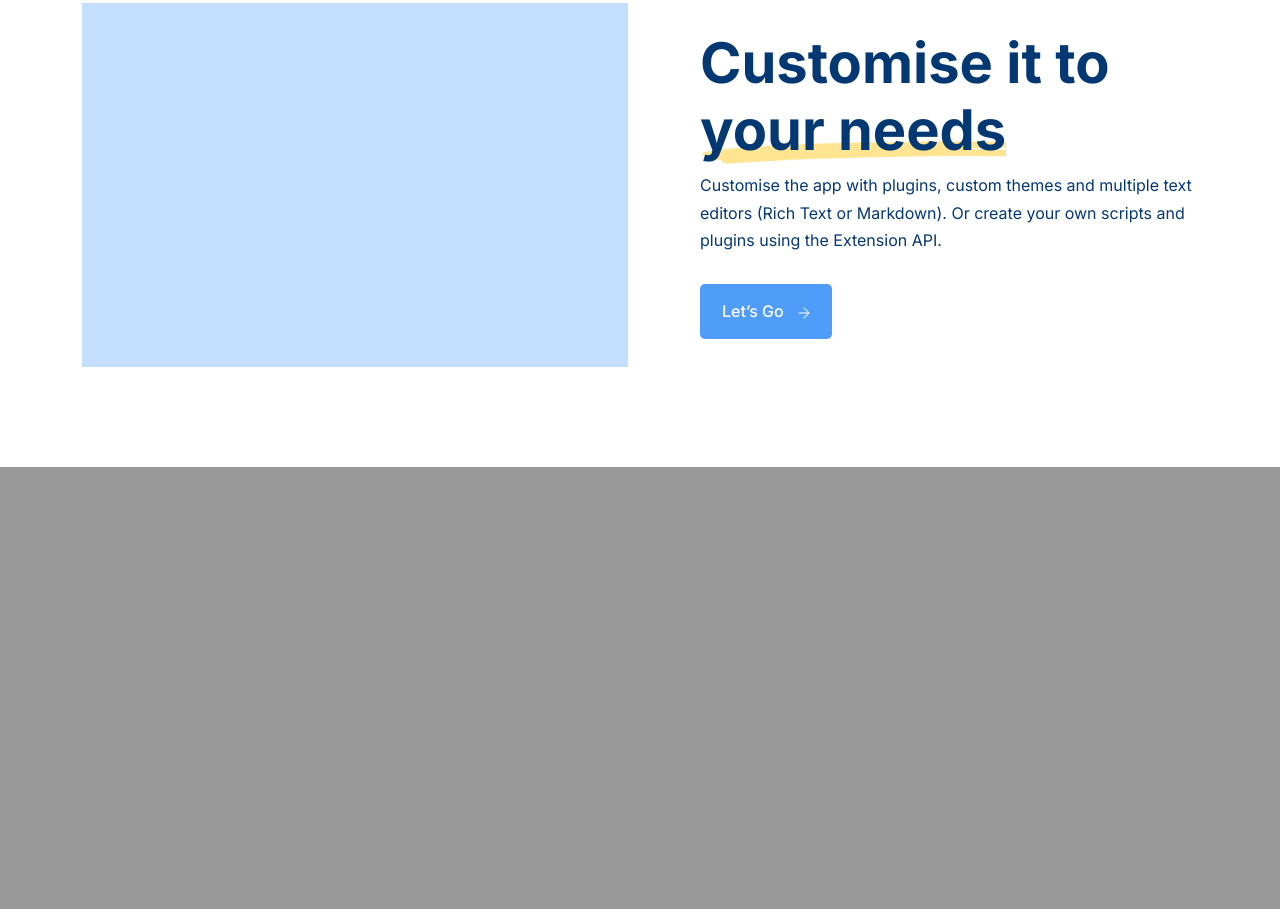
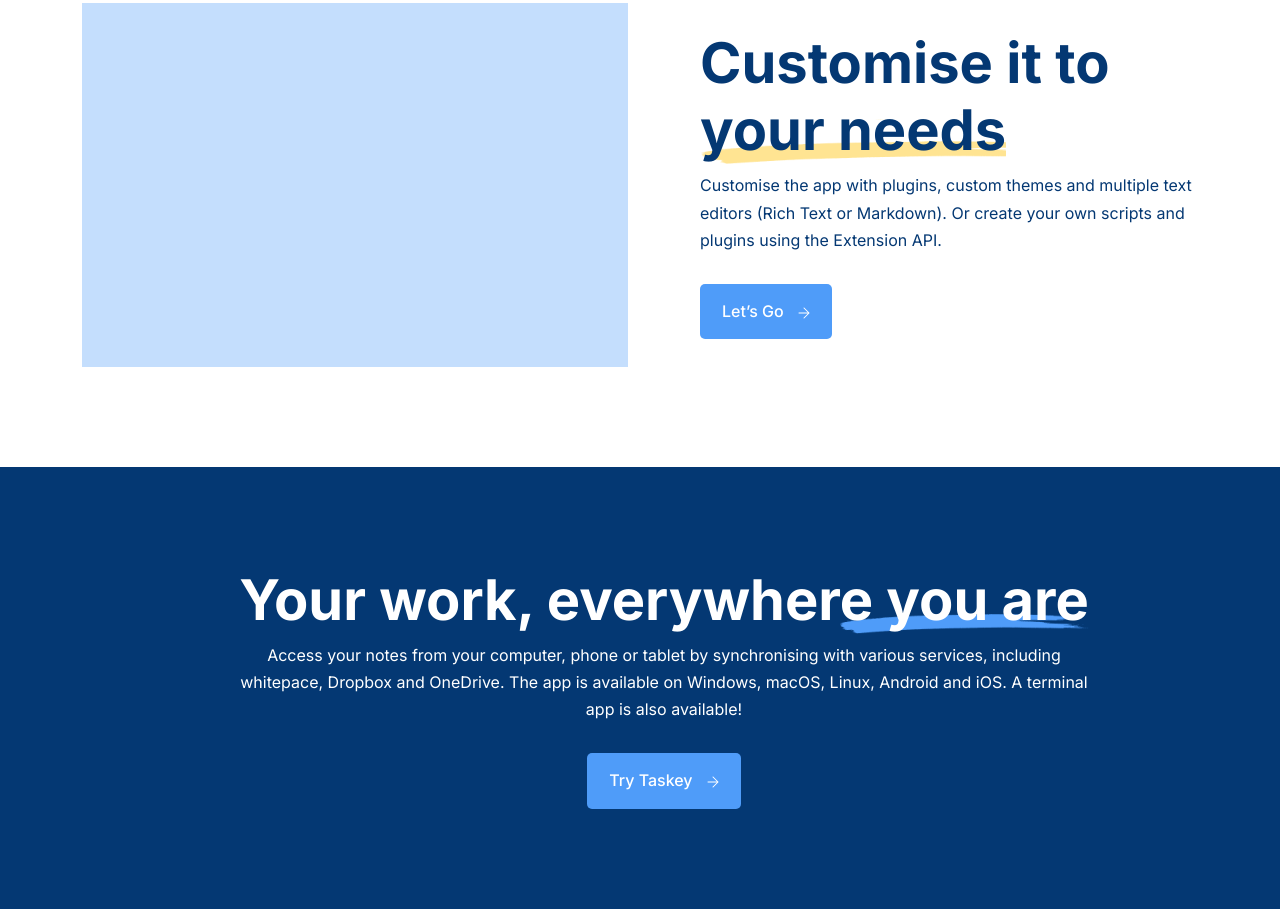
Before and after one commit to tuser-debnath/whitespace, a plain HTML site: page index.html in a window 1280 px wide. Shown: the part 2480-3389 px from the top of the page. Before the commit the page ends 2947 px from the top, so only its background shows below. Drawn offline with nearby package versions, Linux system fonts and the light colour scheme.

Commit message:
Your Work Area Completed

```diff
--- a/index.html
+++ b/index.html
@@ -259,6 +259,30 @@
         </div>
       </section>
       <!-- Customise Area End -->
+
+      <!-- Your Work Area Start -->
+      <section class="your-work-area section-padding">
+        <div class="container">
+          <div class="row">
+            <div class="col-lg-10 offset-lg-1">
+              <div class="theme-text ps-0 ps-lg-5">
+                <h3>Your work, everywher<span>e you are</span></h3>
+                <p>
+                  Access your notes from your computer, phone or tablet by
+                  synchronising with various services, including whitepace,
+                  Dropbox and OneDrive. The app is available on Windows, macOS,
+                  Linux, Android and iOS. A terminal app is also available!
+                </p>
+                <a href="#" class="theme-button"
+                  >Try Taskey
+                  <img src="images/icon.png" alt="" />
+                </a>
+              </div>
+            </div>
+          </div>
+        </div>
+      </section>
+      <!-- Your Work Area End -->
     </main>
     <!-- Main Area End -->
     <script
--- a/style.css
+++ b/style.css
@@ -212,3 +212,30 @@ Customise Area Css Start
     margin-bottom: 30px;
   }
 }
+
+/*
+Your Work Area Css Start
+*/
+.your-work-area {
+  background-color: #043873;
+}
+.your-work-area .theme-text {
+  text-align: center;
+}
+.your-work-area .theme-text h3 {
+  color: #fff;
+}
+.your-work-area .theme-text span::after {
+  background-image: url(images/element-two.png);
+  background-size: contain;
+  background-position: bottom;
+}
+.your-work-area .theme-text p {
+  color: #fff;
+}
+@media (max-width: 991px) {
+  .your-work-area .theme-button {
+    width: 80%;
+    margin-bottom: 30px;
+  }
+}
```
Also changed, not shown: images/element-two.png (added).
